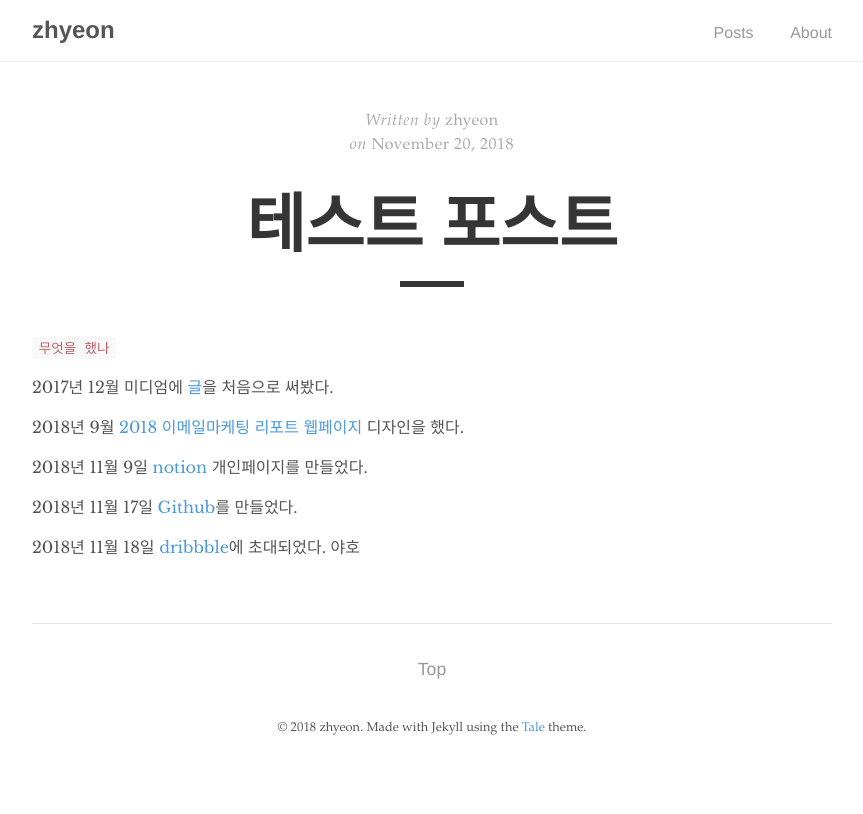
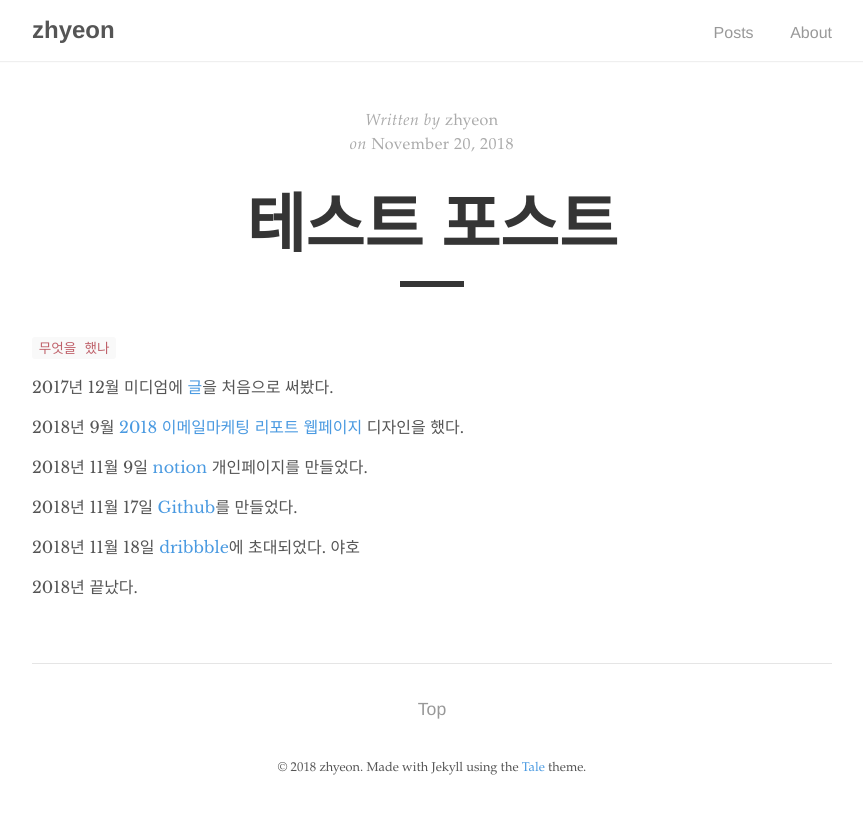
Before and after one commit to zhyeon/zhyeon.github.com, a Jekyll site: the page built from _posts/2018-11-20-test.md, in a window 1280 px wide. Shown: the top 814 px of the page, without its empty margins (208-1071 px from the left). Built offline with Jekyll 4.4.1, drawn with Linux system fonts in a browser that asks for light colours.

Commit message:
post text 수정

```diff
--- a/_posts/2018-11-20-test.md
+++ b/_posts/2018-11-20-test.md
@@ -15,3 +15,5 @@ author: "zhyeon"
 2018년 11월 17일 [Github](https://zhyeon.github.io)를 만들었다.
 
 2018년 11월 18일 [dribbble](https://dribbble.com/zhyeon)에 초대되었다. 야호
+
+2018년 끝났다.
```
